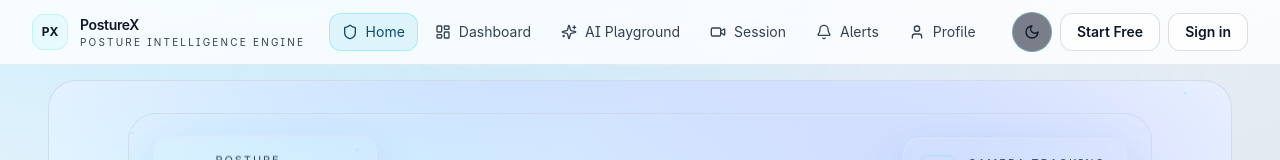
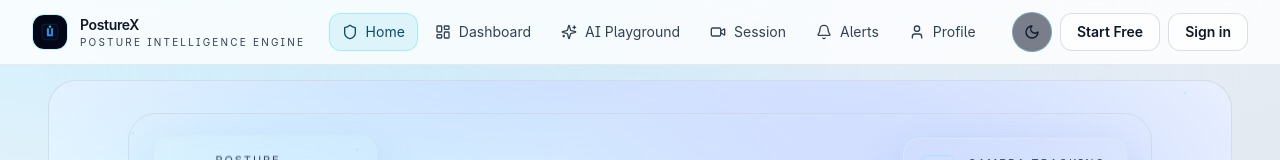
Before and after one commit to wwwdjgamer07-oss/PostureX, a Next.js app: page / in a window 1280 px wide. Shown: the top 160 px of the page. Built offline with nearby package versions, Linux system fonts and the light colour scheme; no server answers.

Commit message:
Update navbar brand mark to use icon logo

```diff
--- a/components/Navbar.tsx
+++ b/components/Navbar.tsx
@@ -1,5 +1,6 @@
 "use client";
 
+import Image from "next/image";
 import Link from "next/link";
 import { usePathname, useRouter } from "next/navigation";
 import { useEffect, useState } from "react";
@@ -119,12 +120,21 @@ export function Navbar() {
       <div className="px-shell flex h-16 items-center justify-between gap-4">
         <Link href="/" className="group inline-flex items-center gap-3">
           <div className={cn(
-            "px-brand-logo grid h-9 w-9 place-items-center overflow-hidden rounded-xl border border-cyan-300/40 bg-cyan-300/10 text-xs font-bold text-cyan-200 transition group-hover:scale-[1.03] group-hover:shadow-[0_0_20px_rgba(34,211,238,0.35)]",
+            "px-brand-logo grid h-9 w-9 place-items-center overflow-hidden rounded-xl border border-cyan-300/40 bg-slate-950 text-xs font-bold text-cyan-200 transition group-hover:scale-[1.03] group-hover:shadow-[0_0_20px_rgba(34,211,238,0.35)]",
             isObsidianSkull ? "px-brand-logo-skull border-violet-300/50 bg-violet-400/15 text-violet-100" : ""
           )}>
             {isObsidianSkull ? (
               <img src="/skull1.jpeg" alt="Obsidian Skull logo" className="h-full w-full rounded-md object-cover" />
-            ) : "PX"}
+            ) : (
+              <Image
+                src="/icon.svg"
+                alt="PostureX logo"
+                width={18}
+                height={18}
+                className="h-[18px] w-[18px]"
+                priority
+              />
+            )}
           </div>
           <div className="hidden sm:block">
             <p className="text-sm font-semibold tracking-tight text-slate-900 dark:text-white">PostureX</p>
```
